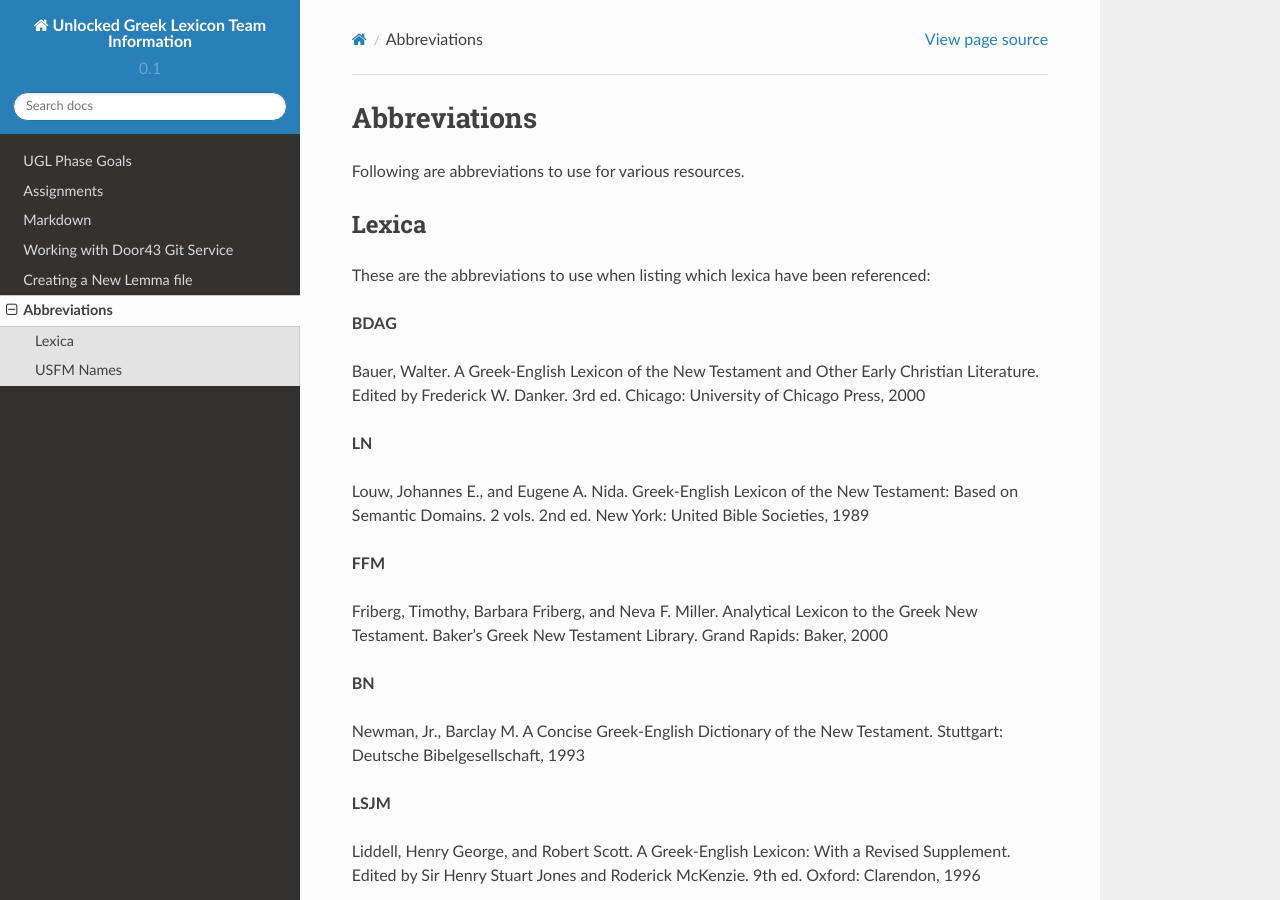
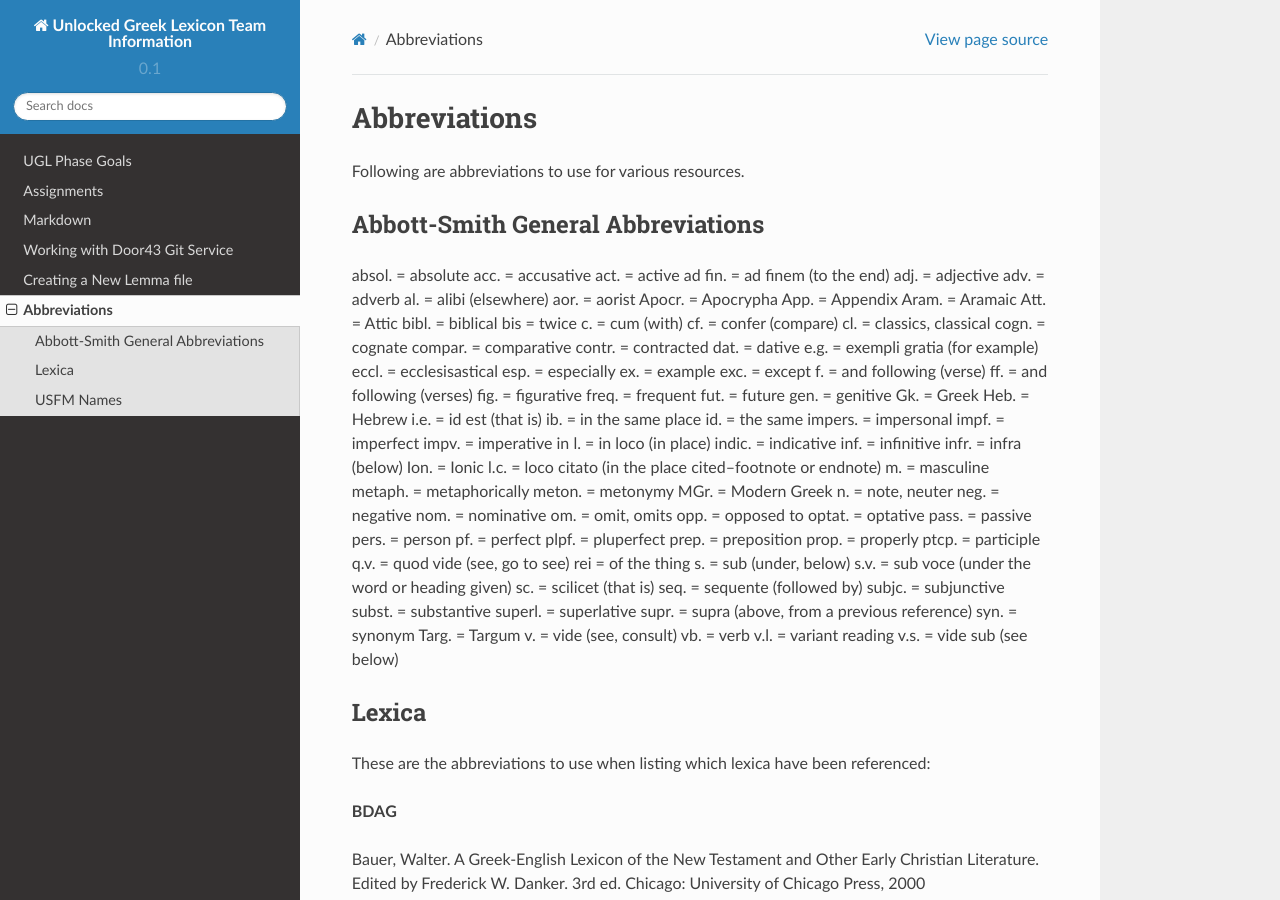
Before and after one commit to unfoldingWord-dev/Unlocked-Greek-Lexicon-Info, a Sphinx documentation site: the page built from docs/abbreviations.rst, in a window 1280 px wide and 900 px high. Built offline with Sphinx 7.4.7 and the Read the Docs theme 2.0.0, drawn with Linux system fonts in a browser that asks for light colours.

Commit message:
Added A-S general abbreviations

```diff
--- a/docs/abbreviations.rst
+++ b/docs/abbreviations.rst
@@ -1,6 +1,88 @@
 Abbreviations
 =============
 Following are abbreviations to use for various resources.
+
+Abbott-Smith General Abbreviations
+----------------------------------
+absol. = absolute
+acc. = accusative
+act. = active
+ad fin. = ad finem (to the end)
+adj. = adjective
+adv. = adverb
+al. = alibi (elsewhere)
+aor. = aorist
+Apocr. = Apocrypha
+App. = Appendix
+Aram. = Aramaic
+Att. = Attic
+bibl. = biblical
+bis = twice
+c. = cum (with)
+cf. = confer (compare)
+cl. = classics, classical
+cogn. = cognate
+compar. = comparative
+contr. = contracted
+dat. = dative
+e.g. = exempli gratia (for example)
+eccl. = ecclesisastical
+esp. = especially
+ex. = example
+exc. = except
+f. = and following (verse)
+ff. = and following (verses)
+fig. = figurative
+freq. = frequent
+fut. = future
+gen. = genitive
+Gk. = Greek
+Heb. = Hebrew
+i.e. = id est (that is)
+ib. = in the same place
+id. = the same
+impers. = impersonal
+impf. = imperfect
+impv. = imperative
+in l. = in loco (in place)
+indic. = indicative
+inf. = infinitive
+infr. = infra (below)
+Ion. = Ionic
+l.c. = loco citato (in the place cited--footnote or endnote)
+m. = masculine
+metaph. = metaphorically
+meton. = metonymy
+MGr. = Modern Greek
+n. = note, neuter
+neg. = negative
+nom. = nominative
+om. = omit, omits
+opp. = opposed to
+optat. = optative
+pass. = passive
+pers. = person
+pf. = perfect
+plpf. = pluperfect
+prep. = preposition
+prop. = properly
+ptcp. = participle
+q.v. = quod vide (see, go to see)
+rei = of the thing
+s. = sub (under, below)
+s.v. = sub voce (under the word or heading given)
+sc. = scilicet (that is)
+seq. = sequente (followed by)
+subjc. = subjunctive
+subst. = substantive
+superl. = superlative
+supr. = supra (above, from a previous reference)
+syn. = synonym
+Targ. = Targum
+v. = vide (see, consult)
+vb. = verb
+v.l. = variant reading
+v.s. = vide sub (see below)
 
 Lexica
 ------
```
